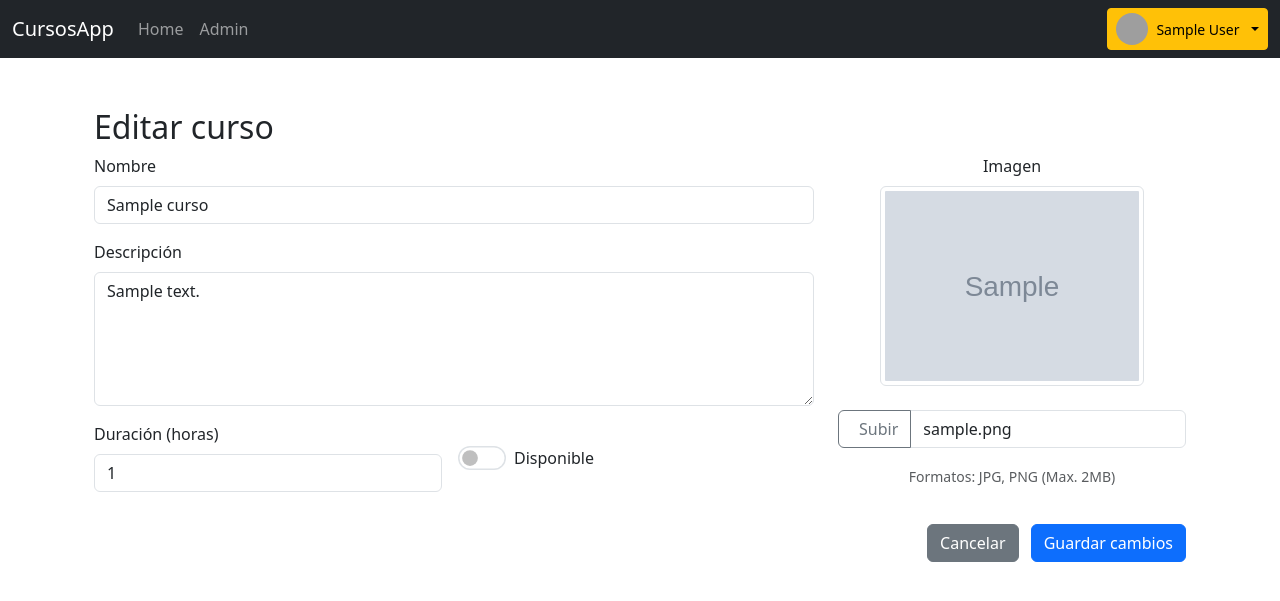
After one commit to ROBER91191/Api-MYSQL, a Flask app: page /editar_curso/1 in a window 1280 px wide. The commit adds this page. Shown: the top 601 px of the page. Run offline with Flask 3, Linux system fonts and the light colour scheme; the visitor is signed in with stand-in values (Sample User, id 1); tables that the repository leaves empty or names only in its code hold one stand-in row (values such as "Sample post"); grey boxes marked "Sample" are stand-in pictures; grey boxes are pictures that could not be loaded.

Commit message:
Migration Tables

```diff
--- a/app.py
+++ b/app.py
@@ -5,24 +5,23 @@ import db  # tu lógica de negocio / servicios
 import os
 from dotenv import load_dotenv
 import validate  # tu módulo de validaciones
-import uuid
 from werkzeug.utils import secure_filename
+from flask_migrate import Migrate
 
 load_dotenv()
 
 app = Flask(__name__)
-app.secret_key = os.getenv('SECRET_KEY', 'clave_por_defecto')  # ✅ asegúrate de tener esto en tu .env
+app.secret_key = os.getenv('SECRET_KEY', 'clave_por_defecto')
 
-app.config['SQLALCHEMY_DATABASE_URI'] = os.getenv('DATABASE_URL', 'mysql+pymysql://usuario:clave@localhost/mydb')
+app.config['SQLALCHEMY_DATABASE_URI'] = os.getenv('DATABASE_URL')
 app.config['SQLALCHEMY_TRACK_MODIFICATIONS'] = False
 
 # Inicializar ORM
 orm_db.init_app(app)
 
+# Crear bbdd a partir de los modelos
+migrate = Migrate(app, orm_db)
 
-# source .venv/Scripts/activate
-# pip install flask
-# python -m flask run
 
 @app.route("/")
 def home():
@@ -419,7 +418,7 @@ def edit_user():
         flash("Datos actualizados correctamente", "success")
         return redirect(url_for("edit_user"))
 
-    return render_template("editar_usuario.html", user=user)
+    return render_template("editar_usuario.html", user=user,active_tab='Usuarios')
 
 
 @app.route("/editar_usuario/<int:usuario_id>", methods=["GET", "POST"])
@@ -449,13 +448,13 @@ def editar_usuario(usuario_id):
             flash("Las contraseñas no coinciden ❌", "danger")
             return render_template("editar_usuario.html", user=usuario)
 
-        ok = db.actualizar_usuario_general(
+        ok = db.actualizar_usuario_por_admin(
             user=usuario,
             nombre=nombre,
             apellido=apellido,
             email=email,
             nueva_pass=password,
-            rol=rol,
+            rol_nombre=rol,
             imagen=imagen
         )
 
@@ -472,4 +471,56 @@ def editar_usuario(usuario_id):
 
         return redirect(url_for("admin" if session['role'] == "super" else "edit_user"))
 
-    return render_template("editar_usuario.html", user=usuario)
+    return render_template("editar_usuario.html", user=usuario ,active_tab="user")
+
+
+@app.route("/editar_curso/<int:curso_id>", methods=["GET", "POST"])
+def editar_curso(curso_id):
+    # Verificar permisos (solo super y admin pueden editar cursos)
+    if session.get("role") not in ["super", "admin"]:
+        flash("Acceso denegado", "danger")
+        return redirect(url_for("mostrar_cursos"))
+
+    # Obtener el curso a editar
+    curso = db.get_curso_by_id(curso_id)
+    if not curso:
+        flash("Curso no encontrado", "warning")
+        return redirect(url_for("admin"))
+
+    if request.method == "POST":
+        nombre = request.form.get("nombre")
+        descripcion = request.form.get("descripcion")
+        duracion = request.form.get("duracion")
+        imagen = request.files.get("imagen")
+
+        # Validaciones básicas
+        if not nombre or not descripcion or not duracion:
+            flash("Todos los campos son obligatorios", "danger")
+            return render_template("editar_curso.html", curso=curso, active_tab="cursos")
+
+        try:
+            duracion = int(duracion)
+            if duracion <= 0:
+                raise ValueError
+        except ValueError:
+            flash("La duración debe ser un número positivo", "danger")
+            return render_template("editar_curso.html", curso=curso, active_tab="cursos")
+
+        # Actualizar curso
+        ok = db.actualizar_curso(
+            curso=curso,
+            nombre=nombre,
+            descripcion=descripcion,
+            duracion=duracion,
+            imagen=imagen
+        )
+
+        if ok:
+            flash("Curso actualizado correctamente ✅", "success")
+        else:
+            flash("Error al actualizar el curso", "danger")
+
+        return redirect(url_for("admin", active_tab="cursos"))
+
+    # Mostrar formulario de edición
+    return render_template("editar_curso.html", curso=curso, active_tab="cursos")
--- a/db.py
+++ b/db.py
@@ -161,6 +161,9 @@ def insert_curso(nombre, descripcion, duracion, imagen):
     db.session.add(nuevo)
     db.session.commit()
 
+def get_curso_by_id(curso_id):
+    return Curso.query.get(curso_id)
+
 def get_cursos_by_usuario(user_id):
     return Curso.query.join(UsuarioCurso).filter(UsuarioCurso.user_id == user_id).all()
 
--- /dev/null
+++ b/templates/editar_curso.html
@@ -0,0 +1,95 @@
+{% extends "layout.html" %}
+{% block content %}
+<div class="container mt-5">
+  <h2>Editar curso</h2>
+  <form method="POST" enctype="multipart/form-data">
+    <div class="row">
+      <!-- 📋 COLUMNA IZQUIERDA: Campos -->
+      <div class="col-md-8">
+        <div class="mb-3">
+          <label for="nombre" class="form-label">Nombre</label>
+          <input type="text" class="form-control" name="nombre" id="nombre"
+                 value="{{ curso.nombre }}" required>
+        </div>
+
+        <div class="mb-3">
+          <label for="descripcion" class="form-label">Descripción</label>
+          <textarea class="form-control" name="descripcion" id="descripcion"
+                    rows="5" required>{{ curso.descripcion }}</textarea>
+        </div>
+
+        <div class="row">
+          <div class="col-md-6">
+            <div class="mb-3">
+              <label for="duracion" class="form-label">Duración (horas)</label>
+              <input type="number" class="form-control" name="duracion" id="duracion"
+                     value="{{ curso.duracion }}" min="1" required>
+            </div>
+          </div>
+          <div class="col-md-6">
+            <div class="mb-3 form-check form-switch pt-4">
+              <input type="checkbox" class="form-check-input" name="disponible" id="disponible"
+                     {% if curso.disponible %}checked{% endif %} style="transform: scale(1.5)">
+              <label class="form-check-label ms-2" for="disponible">Disponible</label>
+            </div>
+          </div>
+        </div>
+      </div>
+
+      <!-- 🖼 COLUMNA DERECHA: Imagen -->
+      <div class="col-md-4 text-center">
+        <label class="form-label">Imagen</label>
+        <div class="mb-3">
+          <img id="preview" src="{{ curso.imagen_url or 'https://via.placeholder.com/300?text=Sin+Imagen' }}"
+               class="img-thumbnail mb-2" style="max-width: 100%; max-height: 200px;" alt="Preview Imagen">
+        </div>
+        <div class="input-group mb-3">
+          <label class="input-group-text btn btn-outline-secondary" style="cursor: pointer;">
+            <i class="fas fa-upload me-2"></i>Subir
+            <input type="file" class="d-none" name="imagen" id="imagen" accept="image/*">
+          </label>
+          <input type="text" class="form-control" id="nombre-archivo"
+                 value="{{ curso.imagen_url.split('/')[-1] if curso.imagen_url else 'Ningún archivo seleccionado' }}"
+                 readonly>
+        </div>
+        <small class="text-muted">Formatos: JPG, PNG (Max. 2MB)</small>
+      </div>
+    </div>
+
+    <div class="text-end mt-3">
+      <a href="{{ url_for('admin') }}" class="btn btn-secondary me-2">Cancelar</a>
+      <button type="submit" class="btn btn-primary">Guardar cambios</button>
+    </div>
+  </form>
+</div>
+
+<!-- JS para mostrar preview en vivo -->
+<script>
+  document.getElementById('imagen').addEventListener('change', function(event) {
+    const file = event.target.files[0];
+    const preview = document.getElementById('preview');
+    const nombreArchivo = document.getElementById('nombre-archivo');
+
+    if (file) {
+      // Validar tamaño (2MB máximo)
+      if (file.size > 2 * 1024 * 1024) {
+        alert('El archivo es demasiado grande (máximo 2MB)');
+        event.target.value = '';
+        return;
+      }
+
+      // Mostrar preview
+      const reader = new FileReader();
+      reader.onload = function(e) {
+        preview.src = e.target.result;
+      }
+      reader.readAsDataURL(file);
+
+      // Mostrar nombre de archivo
+      nombreArchivo.value = file.name;
+    } else {
+      nombreArchivo.value = "{{ curso.imagen_url.split('/')[-1] if curso.imagen_url else 'Ningún archivo seleccionado' }}";
+    }
+  });
+</script>
+{% endblock %}
--- a/templates/editar_usuario.html
+++ b/templates/editar_usuario.html
@@ -57,6 +57,7 @@
     </div>
 
     <div class="text-end">
+      <a href="{{ url_for('admin') }}" class="btn btn-secondary me-2">Cancelar</a>
       <button type="submit" class="btn btn-primary">Guardar cambios</button>
     </div>
   </form>
```
Also changed, not shown: templates/admin.html (+24 -8 lines), README.md.
